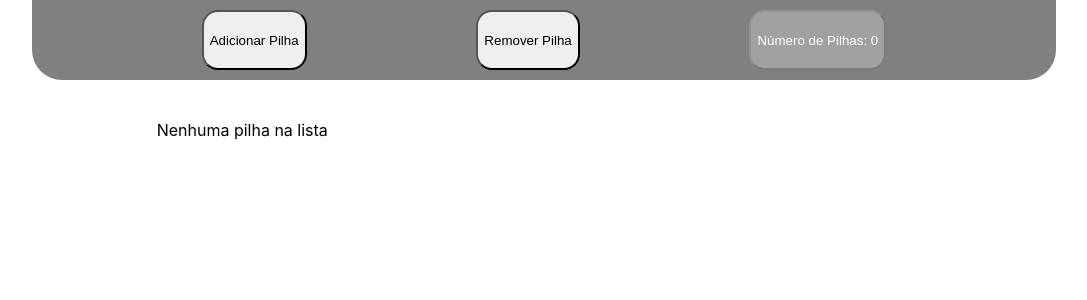
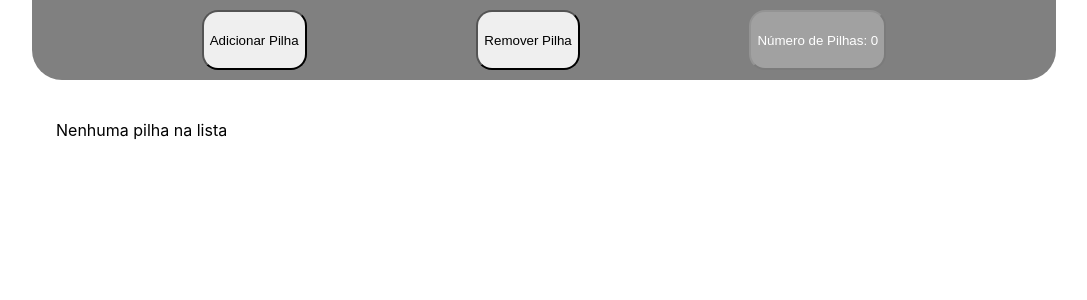
Before and after one commit to FabricioMagnus/duracel-exercicio-react, a React (Create React App) app: page / in a window 1280 px wide. Shown: the top 300 px of the page, without its empty margins (96-1183 px from the left). Built offline with nearby package versions, Linux system fonts and the light colour scheme.

Commit message:
first commit

```diff
--- a/src/App.js
+++ b/src/App.js
@@ -28,7 +28,7 @@ function App() {
                 </Button>
             </Flex>
             <Flex justifyContent={"center"} px={10} py={10} alignItems={"center"}>
-                <SimpleGrid columns={4} spacingY={40} spacingX={30}>
+                <SimpleGrid columns={5} spacingY={40} spacingX={30}>
                     {numPilhas.length? numPilhas.map((item, index)=>{
                       return (
                         <BoxCardList/>
```
